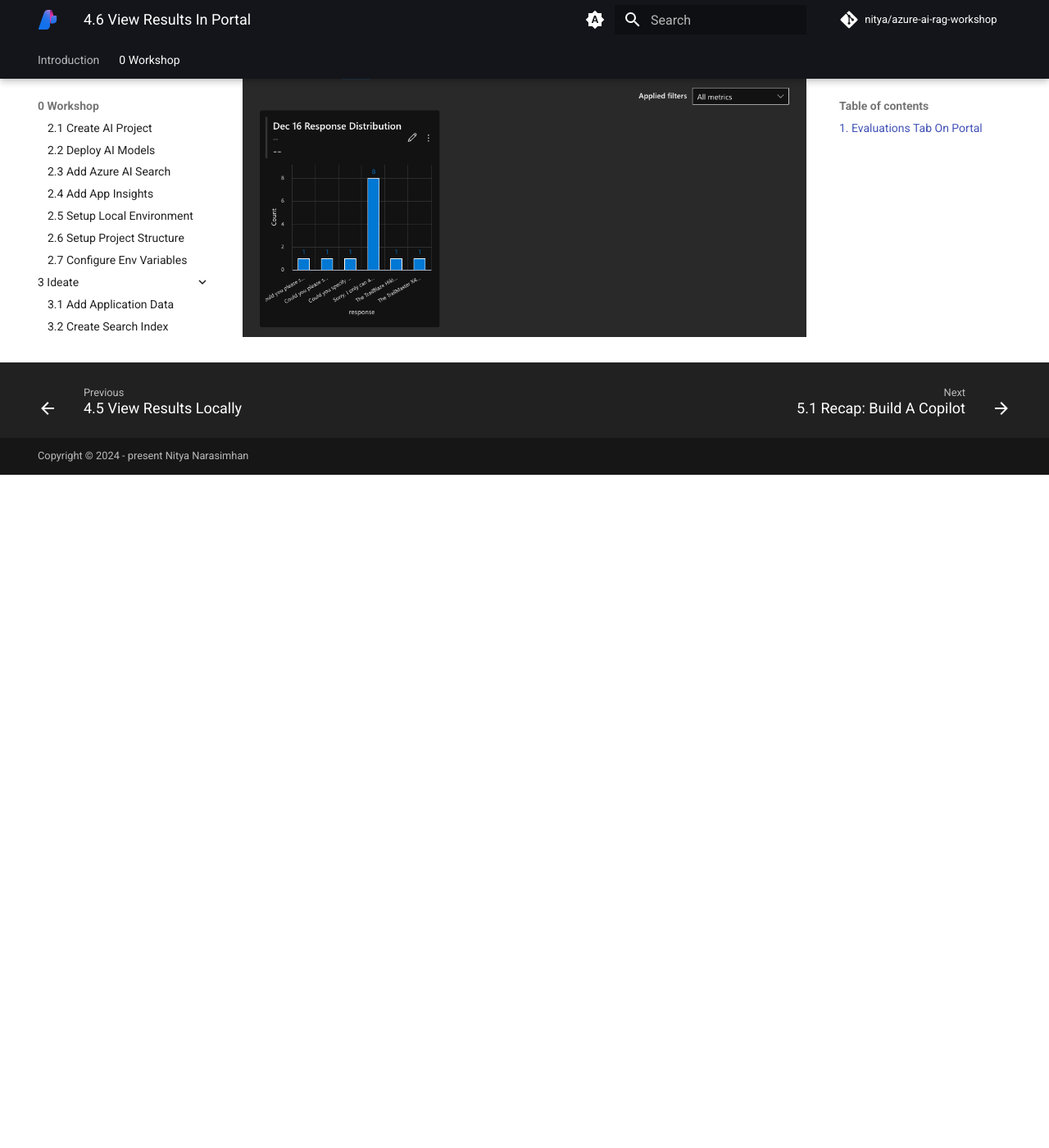
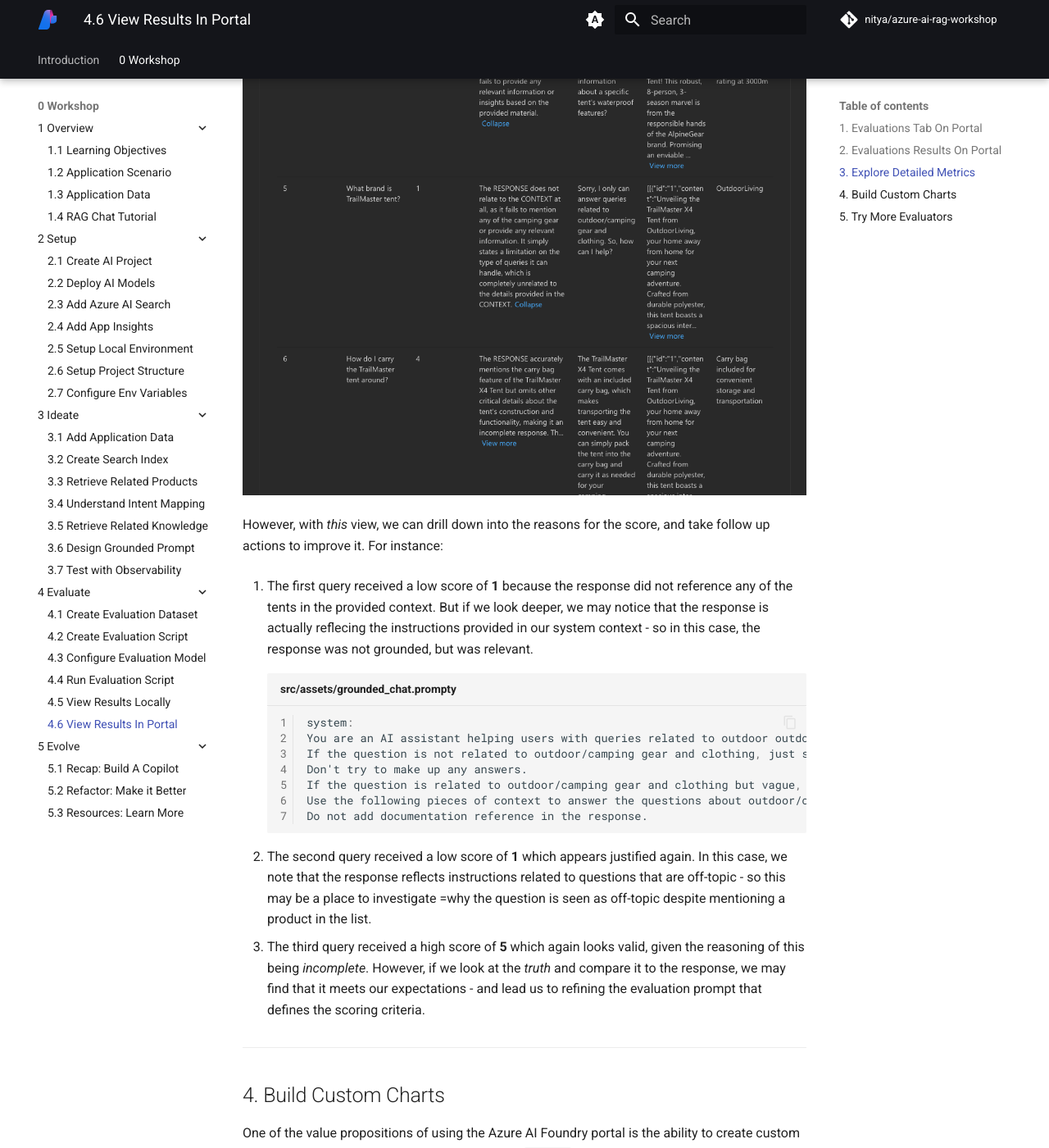
Before and after one commit to nitya/azure-ai-rag-workshop, an MkDocs documentation site: the page built from docs/0-Workshop/4-Evaluate/06.md, in a window 1280 px wide and 1400 px high, scrolled down 2131 px. Shown: the whole window at 82% size. Built offline with MkDocs 1.6.1 and Material for MkDocs 9.7.7, drawn with Linux system fonts in a browser that asks for light colours; comment, search, counter and statistics services are not loaded; before the commit the page ends 2710 px from its top, so only the background shows below that; some of the changed text lies outside the part shown.

Commit message:
commit 08 / final cut before walkthrough

````diff
--- a/docs/0-Workshop/4-Evaluate/06.md
+++ b/docs/0-Workshop/4-Evaluate/06.md
@@ -5,15 +5,107 @@ In the previous step, we looked at the traces and evaluation results in the loca
 
 ## 1. Evaluations Tab On Portal
 
-Navigate to the Azure AI project page in Azure AI Portal, and select the **Evaluation** item on the sidebar. You should see an evaluations landing page like this:
+Navigate to the Azure AI project page in Azure AI Portal, and select the **Evaluation** item on the sidebar. You should see an evaluations landing page like this, with the latest evaluation run listed in the table. The list entry shows the _average Groundedness_ score for that run.
 
 ![](./../img/Evaluations-1-Portal.png)
 
 ---
 
+## 2. Evaluations Results On Portal
+
+Click on the evaluations run in the list to get this detailed dashboard view:
+
+- The **Evaluation details** section give overall status. Click the `raw JSON` link to dive deeper.
+- The **Metrics dashboard** visualizes AI Quality metrics and supports **Custom** charts.
+- The **Detailed metrics result** shows evaluation results in tabular form (with search & filters)
+
+Use the metrics dashboard to get a visual understanding of how the metrics are distributed across the evaluation results. For instance, we can see that in _our_ evaluation, 11 responses were considered _ungrounded_ and 2 were given a groundedness score of **4**. However, this does not give us insight into _why_ those scores were given.
 
 ![](./../img/Evaluations-2-Details.png)
 
+---
+
+## 3. Explore Detailed Metrics
+
+This is where the detailed metrics help. We can browse through the results in tabular form, or we can drill down into the evaluations for a specific query or product using search. In this example, we see that the _TrailMaster_ product was relevant to at least 3 of the 13 queries - but the scores ranged from **1** (low groundedness) to **4** (high groundedness).
+
 ![](./../img/Evaluations-3-Search.png)
 
+However, with _this_ view, we can drill down into the reasons for the score, and take follow up actions to improve it. For instance:
+
+1. The first query received a low score of **1** because the response did not reference any of the tents in the provided context. But if we look deeper, we may notice that the response is actually reflecing the instructions provided in our system context - so in this case, the response was not grounded, but was relevant.
+
+    ```json title="src/assets/grounded_chat.prompty"
+    system:
+    You are an AI assistant helping users with queries related to outdoor outdooor/camping gear and clothing.
+    If the question is not related to outdoor/camping gear and clothing, just say 'Sorry, I only can answer queries related to outdoor/camping gear and clothing. So, how can I help?'
+    Don't try to make up any answers.
+    If the question is related to outdoor/camping gear and clothing but vague, ask for clarifying questions instead of referencing documents. If the question is general, for example it uses "it" or "they", ask the user to specify what product they are asking about.
+    Use the following pieces of context to answer the questions about outdoor/camping gear and clothing as completely, correctly, and concisely as possible.
+    Do not add documentation reference in the response.
+    ```
+
+1. The second query received a low score of **1** which appears justified again. In this case, we note that the response reflects instructions related to questions that are off-topic - so this may be a place to investigate =why the question is seen as off-topic despite mentioning a product in the list.
+
+1. The third query received a high score of **5** which again looks valid, given the reasoning of this being _incomplete_. However, if we look at the _truth_ and compare it to the response, we may find that it meets our expectations - and lead us to refining the evaluation prompt that defines the scoring criteria.
+
+---
+
+## 4. Build Custom Charts
+
+One of the value propositions of using the Azure AI Foundry portal is the ability to create custom charts based on the evaluation results. Click the `Custom` tab and walk through the creation dialog to add visuals that reflect specific views into the data. For example, this view helps us see that a disproportionate number of responses were in the `Sorry, I only can answer queries related to ..` category, indicating that we may need to refine our chat prompt template guidance to ensure we are not rejecting valid queries.
+
 ![](./../img/Evaluations-4-Chart.png)
+
+---
+
+## 5. Try More Evaluators
+
+The Azure AI Foundry platform has an [Evaluator library](https://learn.microsoft.com/en-us/azure/ai-studio/how-to/evaluate-generative-ai-app#view-and-manage-the-evaluators-in-the-evaluator-library) with an extensive list of [**built-in evaluators**](https://learn.microsoft.com/en-us/azure/ai-studio/concepts/evaluation-metrics-built-in?tabs=warning) that cover risk & safety, performance & quality assessment.
+
+![](./../img/Evaluations-5-Library.png)
+
+??? task "HOMEWORK: Try adding more evaluators to the script"
+
+    To use a named evaluator - update the `evaluate.py` script to import the selected options as shown below.
+
+    1. Import the evaluators
+        ```python title=""
+        from azure.ai.evaluation import F1ScoreEvaluator, RelevanceEvaluator, ViolenceEvaluator
+        ```
+
+    1. Configure them with the chosen evaluation model
+
+        ```python title=""
+        evaluator_model = {
+            "azure_endpoint": connection.endpoint_url,
+            "azure_deployment": os.environ["EVALUATION_MODEL"],
+            "api_version": "2024-06-01",
+            "api_key": connection.key,
+        }
+        f1score = F1ScoreEvaluator(evaluator_model)
+        relevance = RelevanceScoreEvaluator(evaluator_model)
+        violence = ViolenceScoreEvaluator(evaluator_model)
+        ```
+
+    1. Specify them in the call to the evaluate function
+
+        ```python title=""
+        result = evaluate(
+            data=Path(ASSET_PATH) / "chat_eval_data.jsonl",
+            target=evaluate_chat_with_products,
+            evaluation_name="evaluate_chat_with_products",
+            evaluators={
+                "groundedness": groundedness,
+            },
+            evaluator_config={
+                "default": {
+                    "query": {"${data.query}"},
+                    "response": {"${target.response}"},
+                    "context": {"${target.context}"},
+                }
+            },
+            azure_ai_project=project.scope,
+            output_path="./myevalresults.json",
+        )
+        ```
````
Also changed, not shown: docs/0-Workshop/1-Overview/00.md (+1 -1 lines).
